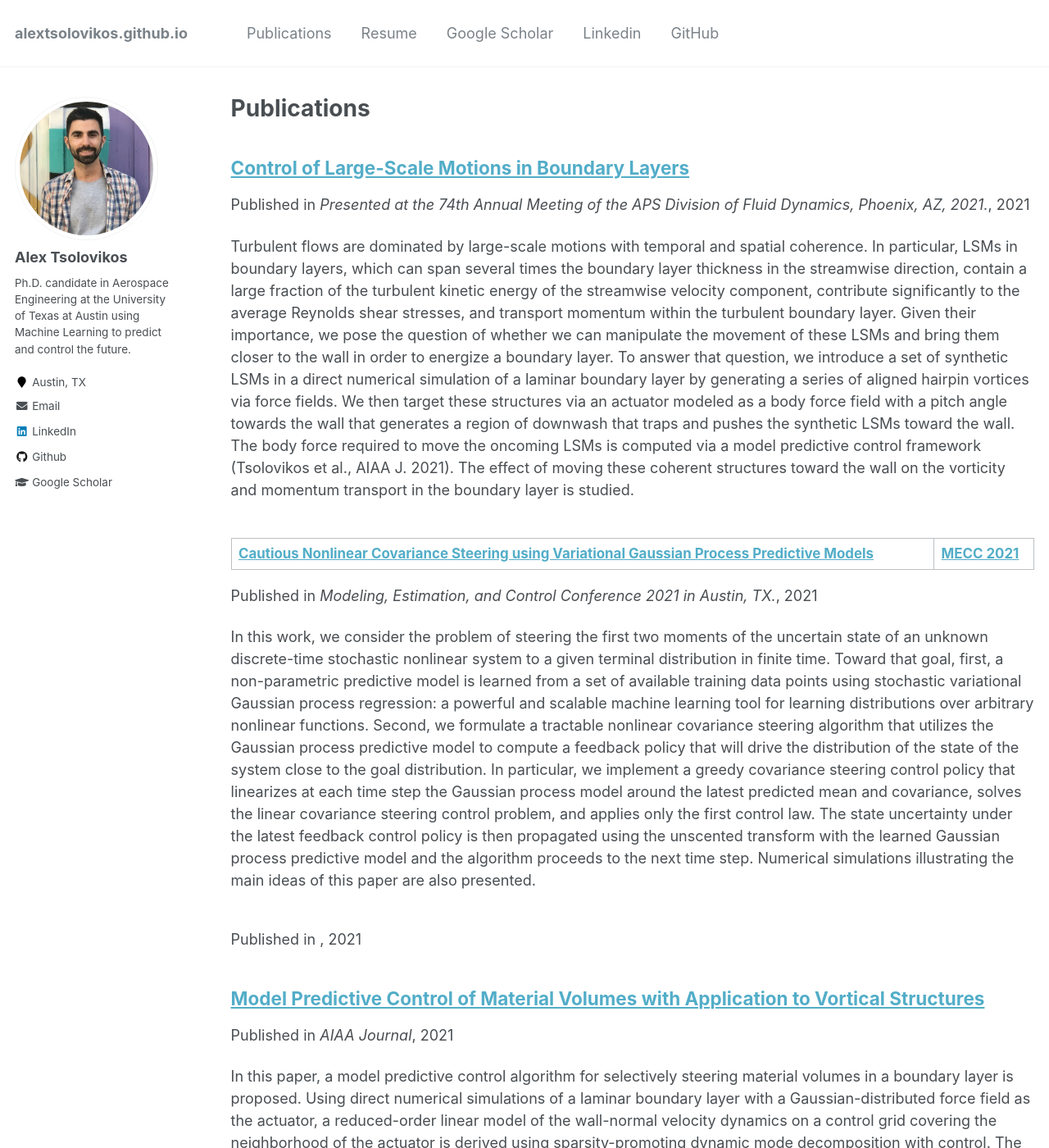
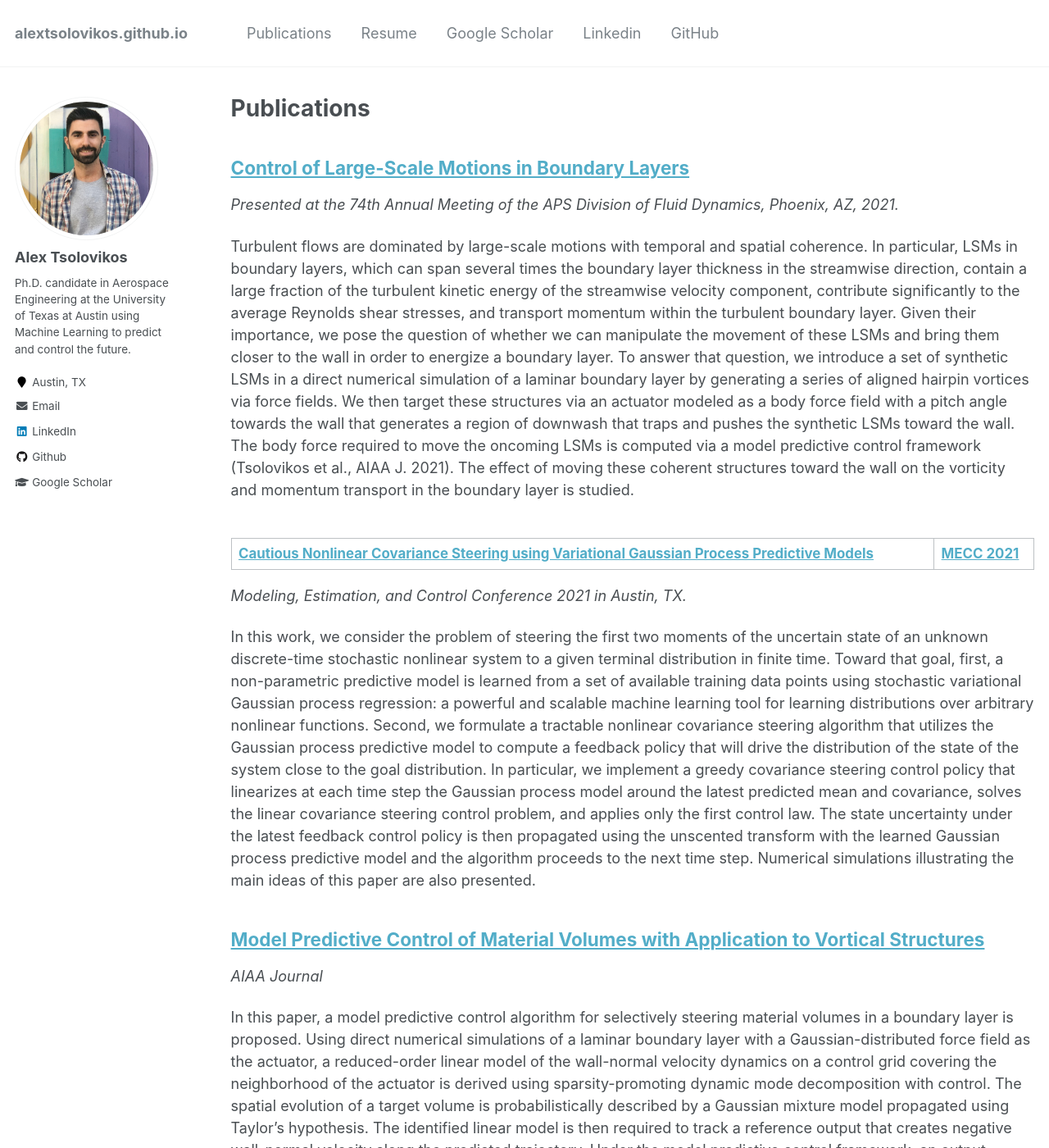
Before and after one commit to alextsolovikos/alextsolovikos.github.io, a Jekyll site: the page built from _pages/publications.md, in a window 1280 px wide and 1400 px high. Shown: the whole window at 82% size. Built offline with Jekyll 4.4.1, drawn with Linux system fonts in a browser that asks for light colours; some of the changed text lies outside the part shown.

Commit message:
_includes/archive-single

```diff
--- a/_includes/archive-single.html
+++ b/_includes/archive-single.html
@@ -41,7 +41,7 @@
         {% if post.collection == 'teaching' %}
           <p> {{ post.type }}, <i>{{ post.venue }}</i>, {{ post.date | default: "1900-01-01" | date: "%Y" }} </p>
         {% elsif post.collection == 'publications' %}
-          <p>Published in <i>{{ post.venue }}</i>, {{ post.date | default: "1900-01-01" | date: "%Y" }} </p>
+          <p><i>{{ post.venue }}</i></p>
         {% elsif post.date %}
          <p class="page__date"><strong><i class="fa fa-fw fa-calendar" aria-hidden="true"></i> {{ site.data.ui-text[site.locale].date_label | default: "Published:" }}</strong> <time datetime="{{ post.date | default: "1900-01-01" | date_to_xmlschema }}">{{ post.date | default: "1900-01-01" | date: "%B %d, %Y" }}</time></p>
         {% endif %}
```
